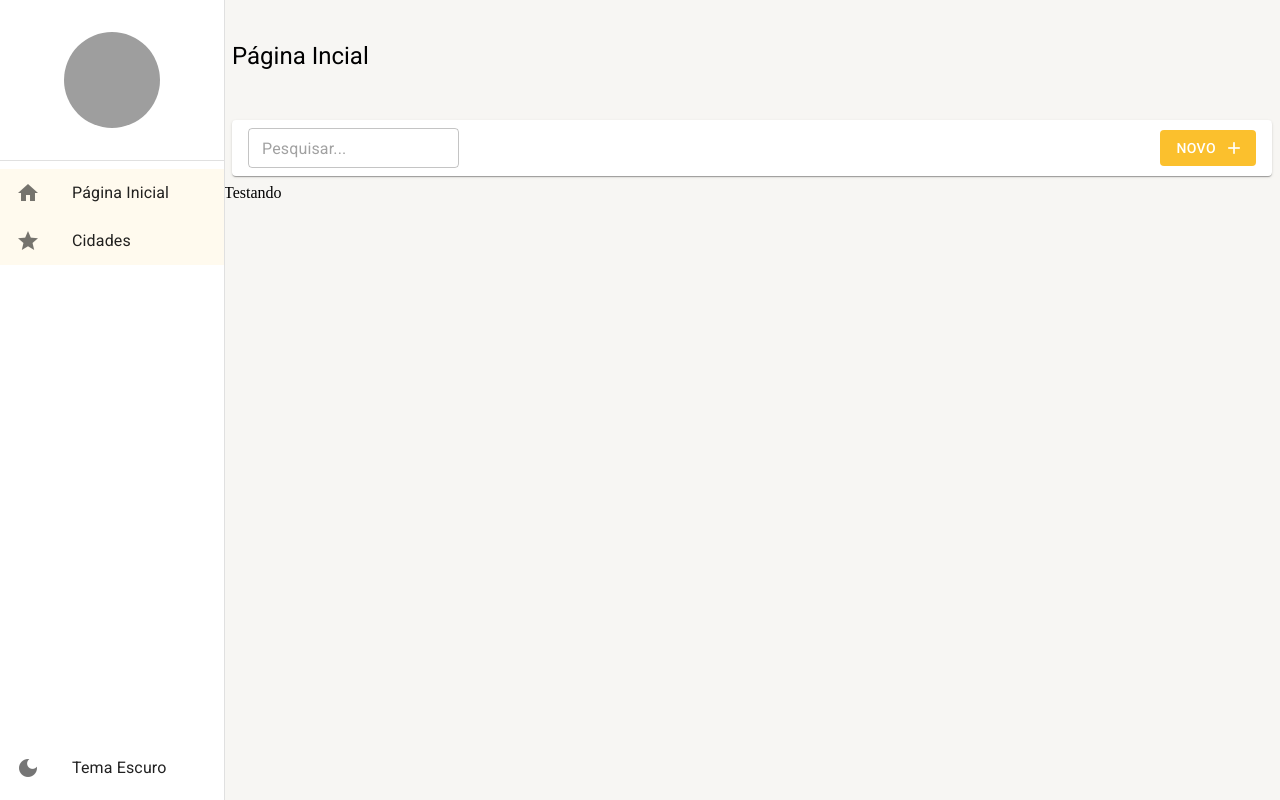
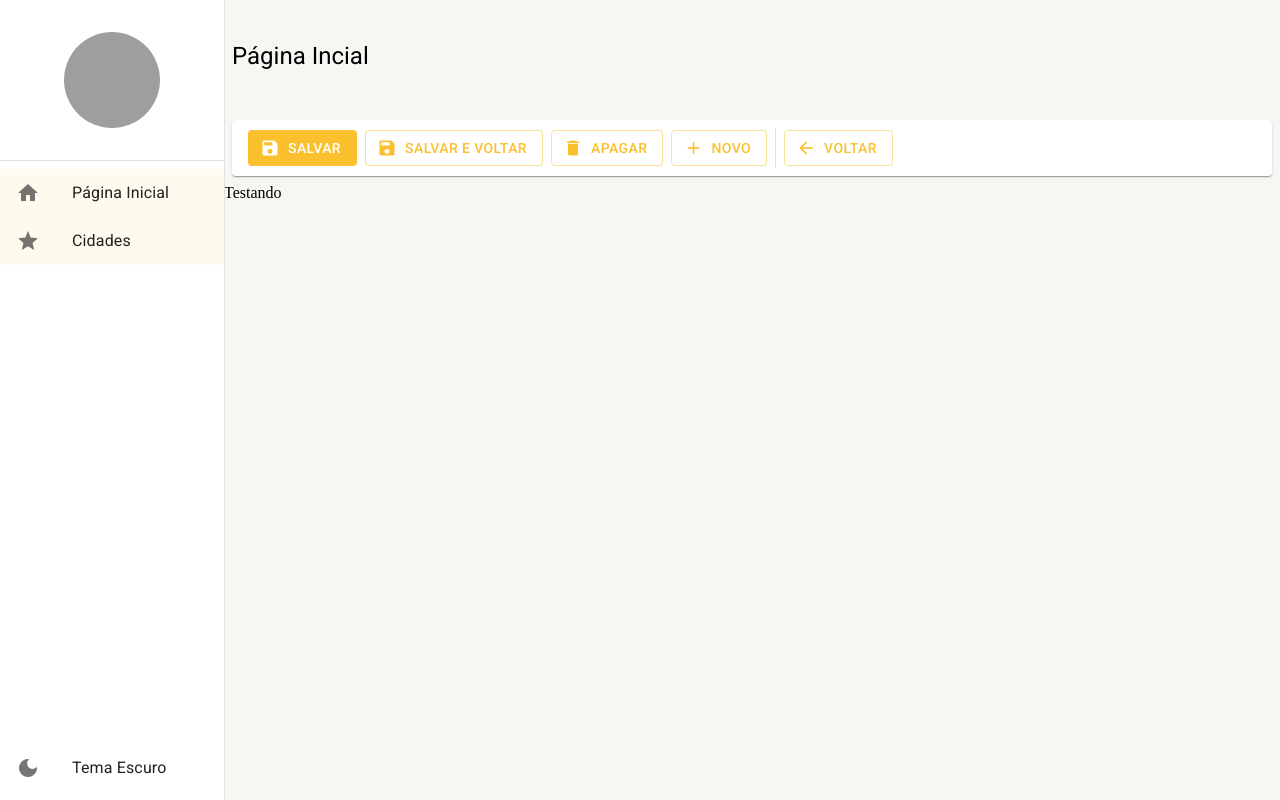
Before and after one commit to DaniSan0508-project/projeto-cidades, a React (Create React App) app: page /pagina-inicial in a window 1280 px wide. Built offline with nearby package versions, Linux system fonts and the light colour scheme; grey boxes are pictures that could not be loaded.

Commit message:
feature:implementado opcoes de exibir ou nao menu da barra de ferramentas.

```diff
--- a/src/pages/dashboard/Dashboard.tsx
+++ b/src/pages/dashboard/Dashboard.tsx
@@ -1,4 +1,4 @@
-import { FerramentasDaListagem } from '../../shared/components';
+import { FerramentasDeDetalhe } from '../../shared/components';
 import { LayoutBase } from '../../shared/layouts';
 
 export const Dashboard = () => {
@@ -6,9 +6,7 @@
     <LayoutBase
       titulo='Página Incial'
       barraDeFerramentas={(
-        < FerramentasDaListagem
-          mostrarInputBusca
-          mostrarBotaoNovo/>
+        <FerramentasDeDetalhe />
       )}
     >
         Testando
--- /dev/null
+++ b/src/shared/components/ferramentas-de-detalhe/FerramentasDeDetalhe.tsx
@@ -0,0 +1,93 @@
+import { Box, Button, Divider, Icon, Paper, useTheme } from '@mui/material';
+
+interface IFerramentasdeDetalheProps {
+  textoBotaoNovo?:string;
+  mostrarBotaoNovo?: boolean;
+  mostrarBotaoVoltar?: boolean;
+  mostrarBotaoApagar?: boolean;
+  mostrarBotaoSalvar?: boolean;
+  mostrarBotaoSalvarEFechar?: boolean;
+
+  aoClicarEmNovo?: () => void;
+  aoClicarEmVoltar?: () => void;
+  aoClicarEmApagar?: () => void;
+  aoClicarEmSalvar?: () => void;
+  aoClicarEmSalvarEFechar?: () => void;
+}
+
+export const FerramentasDeDetalhe:React.FC<IFerramentasdeDetalheProps> = ({
+  textoBotaoNovo = 'Novo',
+
+  mostrarBotaoNovo = true,
+  mostrarBotaoVoltar = true,
+  mostrarBotaoApagar = true,
+  mostrarBotaoSalvar = true,
+  mostrarBotaoSalvarEFechar = true,
+
+  aoClicarEmNovo,
+  aoClicarEmVoltar,
+  aoClicarEmApagar,
+  aoClicarEmSalvar,
+  aoClicarEmSalvarEFechar,
+}) => {
+  const theme = useTheme();
+  return(
+    <Box
+      height={theme.spacing(5)}
+      marginX={1}
+      padding={1}
+      paddingX={2}
+      display="flex"
+      gap={1}
+      alignItems="center"
+      component={Paper}
+    >
+      {mostrarBotaoSalvar &&(<Button
+        color='primary'
+        disableElevation
+        variant='contained'
+        onClick={aoClicarEmSalvar}
+        startIcon={<Icon>save</Icon>}>
+            Salvar
+      </Button>
+      )}
+      {mostrarBotaoSalvarEFechar &&( <Button
+        color='primary'
+        disableElevation
+        variant='outlined'
+        onClick={aoClicarEmSalvarEFechar}
+        startIcon={<Icon>save</Icon>}>
+            Salvar e voltar
+      </Button>
+      )}
+      {mostrarBotaoApagar &&(<Button
+        color='primary'
+        disableElevation
+        variant='outlined'
+        onClick={aoClicarEmApagar}
+        startIcon={<Icon>delete</Icon>}>
+            Apagar
+      </Button>
+      )}
+      {mostrarBotaoNovo &&(<Button
+        color='primary'
+        disableElevation
+        variant='outlined'
+        onClick={aoClicarEmNovo}
+        startIcon={<Icon>add</Icon>}>
+        {textoBotaoNovo}
+      </Button>
+      )}
+      <Divider variant='middle' orientation='vertical' />
+      {mostrarBotaoVoltar &&(<Button
+        color='primary'
+        disableElevation
+        variant='outlined'
+        onClick={aoClicarEmVoltar}
+        startIcon={<Icon>arrow_back</Icon>}>
+            Voltar
+      </Button>
+      )}
+    </Box>
+  );
+};
--- a/src/shared/components/index.ts
+++ b/src/shared/components/index.ts
@@ -1,2 +1,3 @@
 export * from './menu-lateral/MenuLateral';
 export * from './ferramentas-da-listagem/FerramentasDaListagem';
+export * from './ferramentas-de-detalhe/FerramentasDeDetalhe';
```
